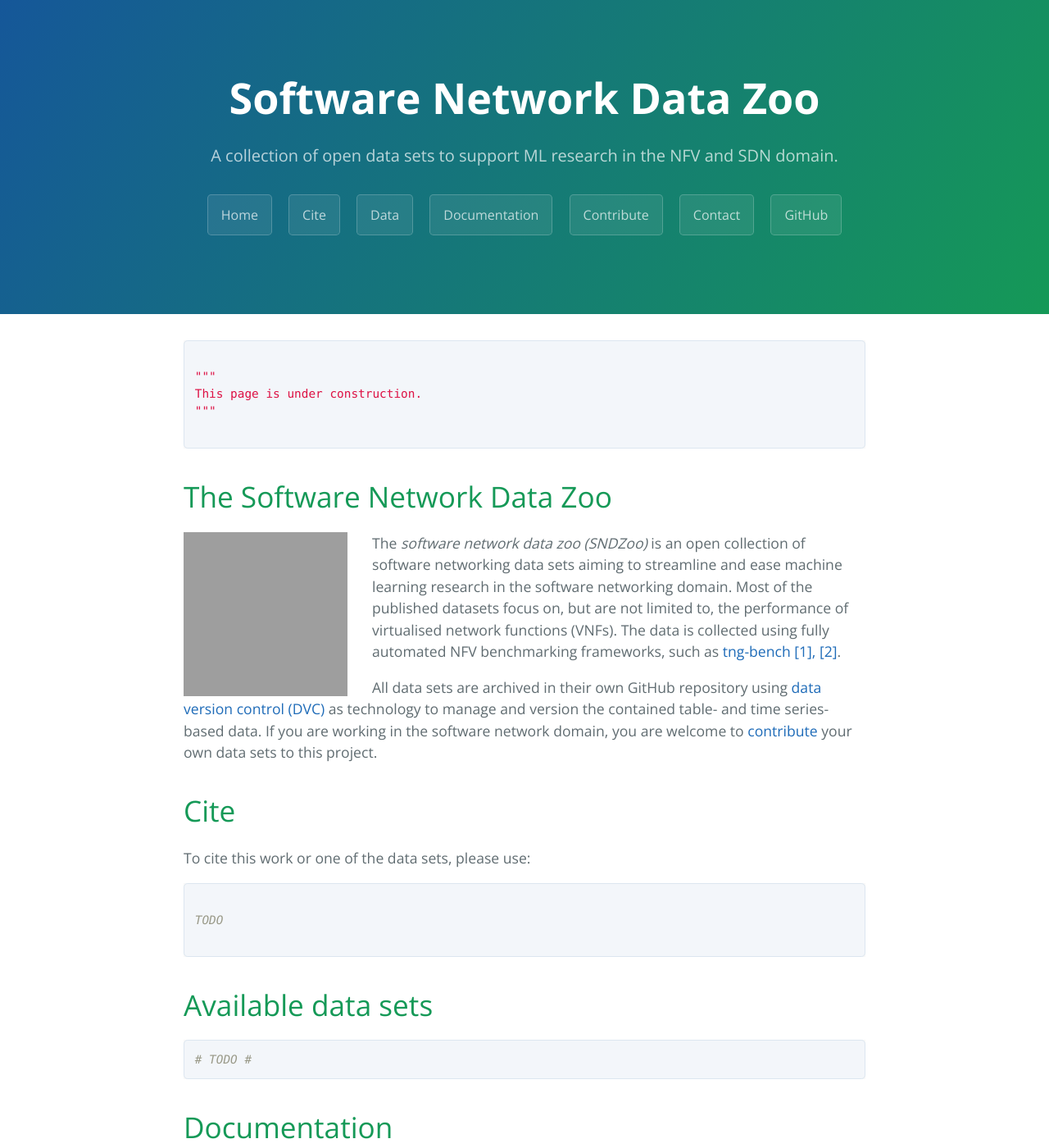
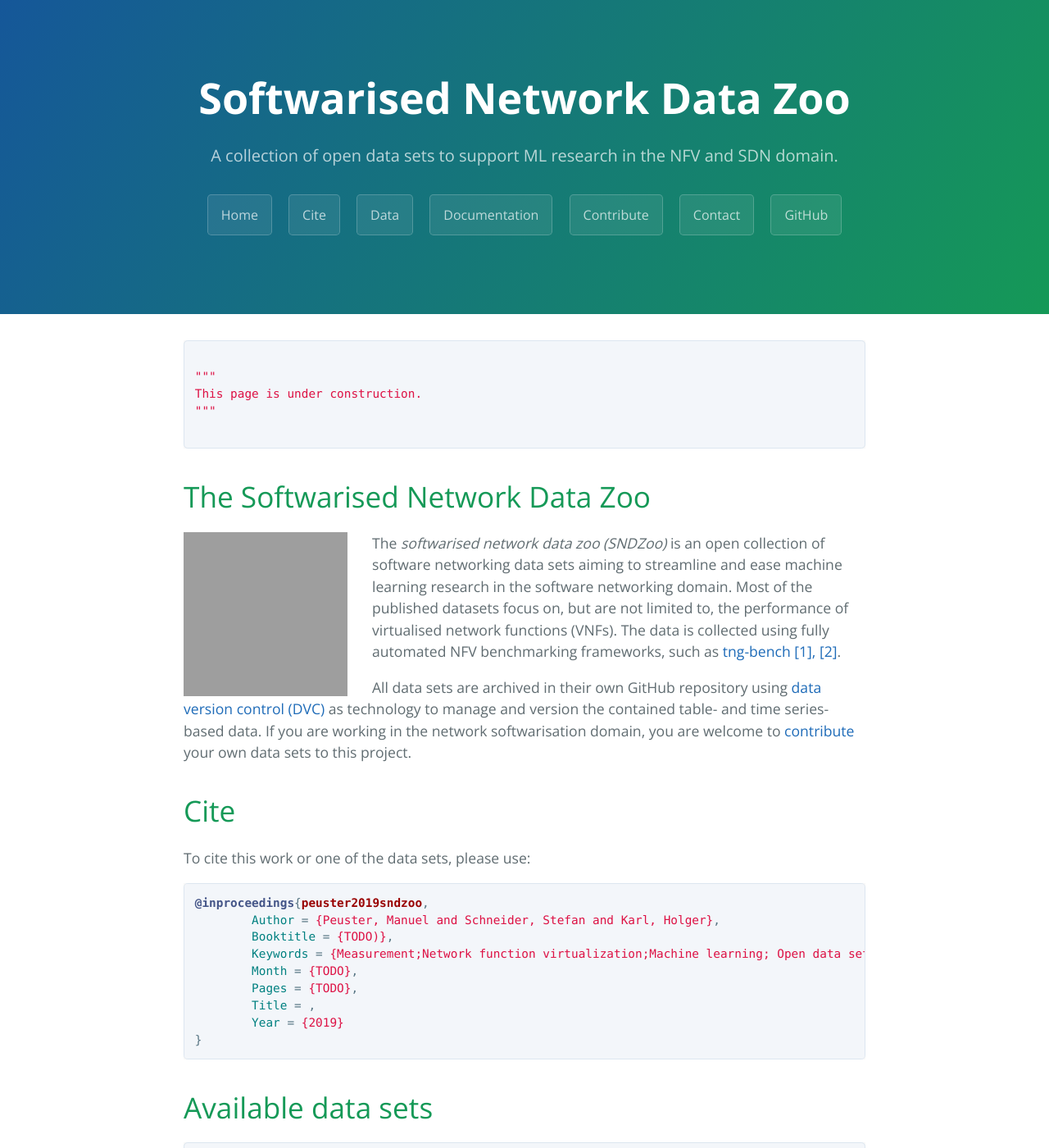
Before and after one commit to sndzoo/sndzoo.github.io, a Jekyll site: the page built from index.md, in a window 1280 px wide and 1400 px high. Shown: the whole window at 82% size. Built offline with Jekyll 4.4.1, drawn with Linux system fonts in a browser that asks for light colours; some of the changed text lies outside the part shown; grey boxes are pictures that could not be loaded.

Commit message:
update
Signed-off-by: peusterm <manuel.peuster@uni-paderborn.de>

````diff
--- a/_config.yml
+++ b/_config.yml
@@ -1,4 +1,4 @@
-title: "Software Network Data Zoo"
+title: "Softwarised Network Data Zoo"
 description: "A collection of open data sets to support ML research in the NFV and SDN domain."
 show_downloads: true
 # google_analytics:
--- a/index.md
+++ b/index.md
@@ -10,13 +10,13 @@ This page is under construction.
 
 ```
 
-# [](#overview)The Software Network Data Zoo
+# [](#overview)The Softwarised Network Data Zoo
 
 <img align="left" width="200" height="200" style="margin-right: 30px" src="https://github.com/sndzoo/logo/raw/master/sndzoo_logo_small_trans.png">
 
-The *software network data zoo (SNDZoo)* is an open collection of software networking data sets aiming to streamline and ease machine learning research in the software networking domain. Most of the published datasets focus on, but are not limited to, the performance of virtualised network functions (VNFs). The data is collected using fully automated NFV benchmarking frameworks, such as [tng-bench](https://github.com/sonata-nfv/tng-sdk-benchmark) [[1], [2]](#references).
+The *softwarised network data zoo (SNDZoo)* is an open collection of software networking data sets aiming to streamline and ease machine learning research in the software networking domain. Most of the published datasets focus on, but are not limited to, the performance of virtualised network functions (VNFs). The data is collected using fully automated NFV benchmarking frameworks, such as [tng-bench](https://github.com/sonata-nfv/tng-sdk-benchmark) [[1], [2]](#references).
 
-All data sets are archived in their own GitHub repository using [data version control (DVC)](https://dvc.org) as technology to manage and version the contained table- and time series-based data. If you are working in the software network domain, you are welcome to [contribute](#contribute) your own data sets to this project.
+All data sets are archived in their own GitHub repository using [data version control (DVC)](https://dvc.org) as technology to manage and version the contained table- and time series-based data. If you are working in the network softwarisation domain, you are welcome to [contribute](#contribute) your own data sets to this project.
 
 
 # [](#cite)Cite
@@ -24,9 +24,15 @@ All data sets are archived in their own GitHub repository using [data version co
 To cite this work or one of the data sets, please use:
 
 ```bibtex
-
-TODO
-
+@inproceedings{peuster2019sndzoo,
+	Author = {Peuster, Manuel and Schneider, Stefan and Karl, Holger},
+	Booktitle = {TODO)},
+	Keywords = {Measurement;Network function virtualization;Machine learning; Open data sets},
+	Month = {TODO},
+	Pages = {TODO},
+	Title = {{The Softwarised Network Data Zoo}},
+	Year = {2019}
+}
 ```
 
 # [](#data)Available data sets
@@ -56,9 +62,10 @@ TODO
 
 # [](#contact)Contact
 
-```sh
-# TODO #
-```
+Manuel Peuster<br>
+Computer Networks Group<br>
+Paderborn University, Germany<br>
+Mail: manuel (at) peuster (dot) de
 
 ## Acknowledgments
 This work has received funding from the European Union's Horizon 2020 research and innovation program under grant agreement No. H2020-ICT-2016-2 761493 ([5GTANGO](https://5gtango.eu)), and the German Research Foundation (DFG) within the Collaborative Research Centre ["On-The-Fly Computing" (SFB 901)](https://sfb901.uni-paderborn.de/).
````
